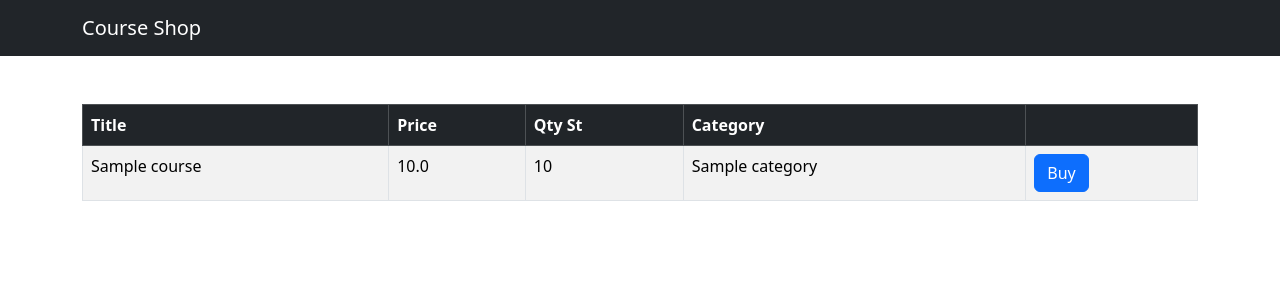
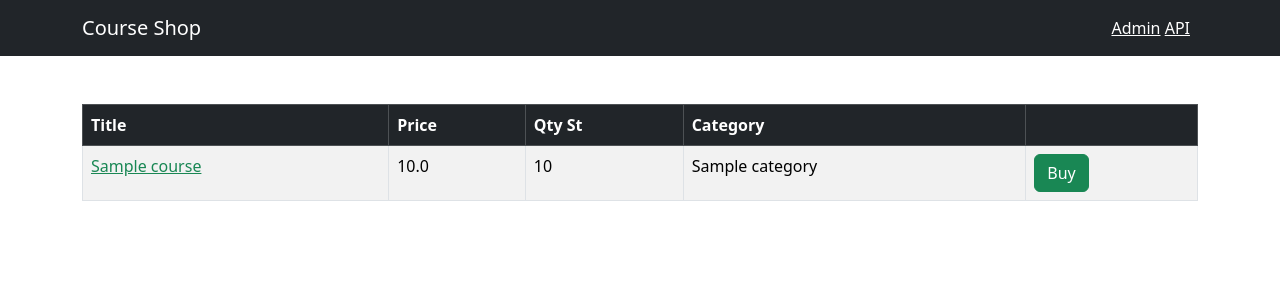
Before and after one commit to Soj044/ShopDjango, a Django app: template base/shop/templates/shop/index.html in a window 1280 px wide. Shown: the top 300 px of the page. Run offline with Django 4.2, Linux system fonts and the light colour scheme; the template is opened without the code that fills it: values that come from a table or form of the project are taken from there, others are empty; tables that the repository leaves empty hold one stand-in row (values such as "Sample post"); some libraries are stand-ins or nearby versions.

Commit message:
Added templates, API usage< admin.py

```diff
--- a/base/base/settings.py
+++ b/base/base/settings.py
@@ -38,7 +38,9 @@ INSTALLED_APPS = [
     'django.contrib.messages',
     'django.contrib.staticfiles',
     'shop.apps.ShopConfig',
+    'api.apps.ApiConfig',
     'django_extensions',
+    'tastypie',
 ]
 
 MIDDLEWARE = [
@@ -56,7 +58,9 @@ ROOT_URLCONF = 'base.urls'
 TEMPLATES = [
     {
         'BACKEND': 'django.template.backends.django.DjangoTemplates',
-        'DIRS': [],
+        'DIRS': [
+            BASE_DIR / 'templates',
+        ],
         'APP_DIRS': True,
         'OPTIONS': {
             'context_processors': [
--- a/base/base/urls.py
+++ b/base/base/urls.py
@@ -15,8 +15,13 @@ Including another URLconf
 """
 from django.contrib import admin
 from django.urls import path, include
+from django.views.generic import RedirectView
+from tastypie.api import Api
 
 urlpatterns = [
+    path('', RedirectView.as_view(url='shop/', permanent=False)),
     path('admin/', admin.site.urls),
-    path('', include('shop.urls'))
+    path('shop/', include('shop.urls')),
+    path('api/', include('api.urls')),
+
 ]
--- a/base/shop/models.py
+++ b/base/shop/models.py
@@ -8,6 +8,7 @@ class Category(models.Model):
     created_at = models.DateTimeField(default=timezone.now)
 
     def __str__(self):
+
         return self.title
 
 
--- a/base/shop/templates/shop/base_template.html
+++ b/base/shop/templates/shop/base_template.html
@@ -7,12 +7,16 @@
           content="width=device-width, user-scalable=no, initial-scale=1.0, maximum-scale=1.0, minimum-scale=1.0">
     <meta http-equiv="X-UA-Compatible" content="ie=edge">
     <link href="{% static 'shop/css/bootstrap.min.css' %}" rel="stylesheet">
-    <title>Courses</title>
+    <title>{% block title %}{% endblock %}</title>
 </head>
 <body>
     <nav class="navbar navbar-dark bg-dark">
         <div class="container">
-            <a href="#" class="navbar-brand">Course Shop</a>
+            <a class="navbar-brand " href="{% url 'shop:index' %}">Course Shop</a>
+            <span class="navbar-text">
+                <a href="http://127.0.0.1:8000/admin/" class="me_2" target="_blank">Admin</a>
+                <a href="/api/v1/" class="me-2" target="_blank">API</a>
+            </span>
         </div>
     </nav>
     <main class="container">
--- a/base/shop/templates/shop/index.html
+++ b/base/shop/templates/shop/index.html
@@ -13,11 +13,13 @@
     <tbody>
         {% for course in courses %}
         <tr>
-            <td>{{ course.title }}</td>
+            <td>
+                <a href="{% url 'shop:single_course' course.id%}" class="link-success">{{ course.title }}</a>
+            </td>
             <td>{{ course.price }}</td>
             <td>{{ course.student_qty }}</td>
             <td>{{ course.category }}</td>
-            <td><button class="btn btn-primary">Buy</button></td>
+            <td><button class="btn btn-primary btn-success">Buy</button></td>
         </tr>
         {% endfor %}
     </tbody>
--- a/base/shop/urls.py
+++ b/base/shop/urls.py
@@ -2,6 +2,8 @@ from django.urls import path
 
 from . import views
 
+app_name = 'shop'
 urlpatterns = [
-    path('', views.index, name='index')
+    path('', views.index, name='index'),
+    path('<int:course_id>', views.single_course , name='single_course')
 ]
```
Also changed, not shown: base/shop/admin.py (+25 -2 lines), base/shop/views.py (+11 -2 lines), base/db.sqlite3 (deleted), 2 other files.
